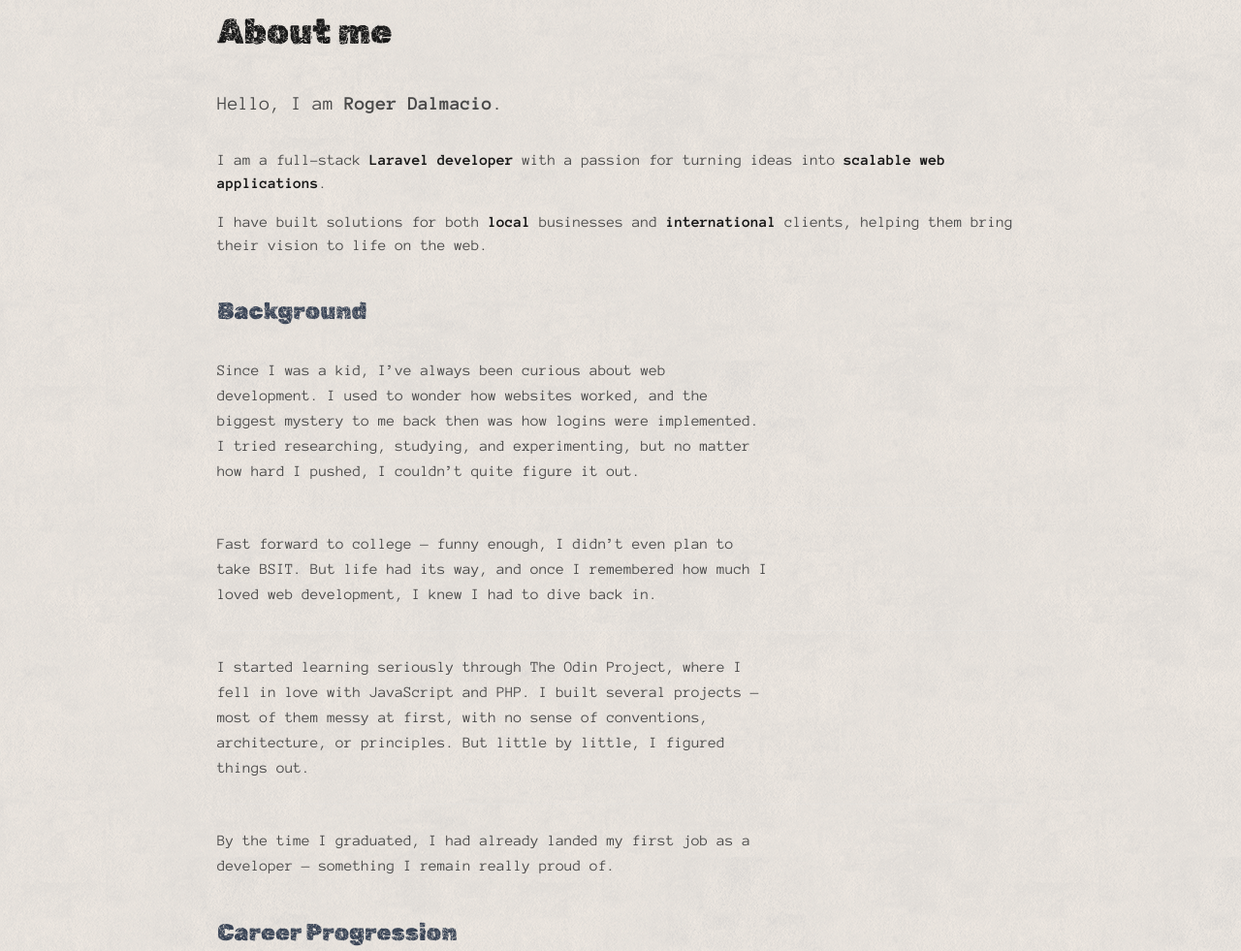
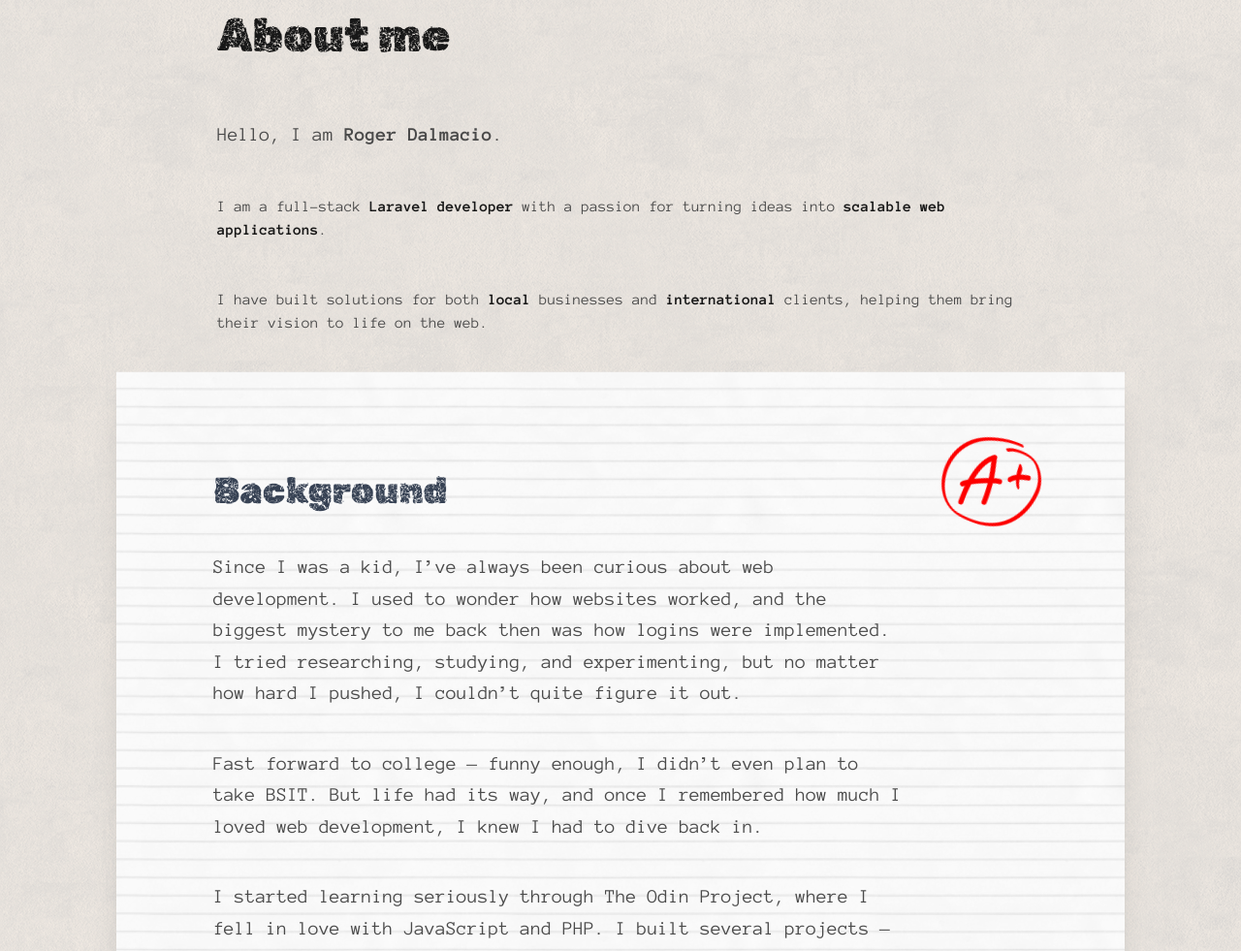
Before and after one commit to rogerdalmacio/portfolio-astro, an Astro site: page / in a window 1280 px wide. Shown: the part 140-1121 px from the top of the page at 97% size. Built offline with nearby package versions, Linux system fonts and the light colour scheme; Astro itself is replaced by a stand-in of ours.

Commit message:
UI improvements for unique identification of my portfolio towards other web dev portfolios

```diff
--- a/package.json
+++ b/package.json
@@ -11,6 +11,7 @@
   "dependencies": {
     "@tailwindcss/vite": "^4.1.12",
     "astro": "^5.13.4",
+    "motion": "^12.23.13",
     "tailwindcss": "^4.1.12"
   }
 }
--- a/src/pages/index.astro
+++ b/src/pages/index.astro
@@ -1,5 +1,6 @@
 ---
 import Layout from '../layouts/Layout.astro';
+import { Image } from 'astro:assets';
 
 interface Career {
 	title: string,
@@ -38,21 +39,23 @@ const careerProgression: Career[] = [
 
 <Layout>
 	<section class="default-container default-padding py-12 text-text">
-		<h1 class="text-4xl font-rubik text-primary">About me</h1>
-		<p class="text-xl mt-10">Hello, I am <span class="font-bold">Roger Dalmacio</span>.</p>
-		<p class="mt-8">I am a full-stack <strong class="text-primary">Laravel developer</strong> with a passion for turning ideas into <strong class="text-primary">scalable web applications</strong>.</p>
-		<p class="mt-4">I have built solutions for both <strong class="text-primary">local</strong> businesses and <strong class="text-primary">international</strong> clients, helping them bring their vision to life on the web.</p>
-		<h2 class="text-2xl mt-10 font-rubik text-gray-700">Background</h2>
-		<p class="mt-8 max-w-prose leading-relaxed">Since I was a kid, I’ve always been curious about web development. I used to wonder how websites worked, and the biggest mystery to me back then was how logins were implemented. I tried researching, studying, and experimenting, but no matter how hard I pushed, I couldn’t quite figure it out.</p>
-		<hr class="my-6 opacity-30">
-		<p class="mt-4 max-w-prose leading-relaxed">Fast forward to college — funny enough, I didn’t even plan to take BSIT. But life had its way, and once I remembered how much I loved web development, I knew I had to dive back in.</p>
-		<hr class="my-6 opacity-30">
-		<p class="mt-4 max-w-prose leading-relaxed">I started learning seriously through The Odin Project, where I fell in love with JavaScript and PHP. I built several projects — most of them messy at first, with no sense of conventions, architecture, or principles. But little by little, I figured things out.</p>
-		<hr class="my-6 opacity-30">
-		<p class="mt-4 max-w-prose leading-relaxed">By the time I graduated, I had already landed my first job as a developer — something I remain really proud of.</p>
-		<h2 class="text-2xl mt-10 font-rubik text-gray-700">Career Progression</h2>
-		<div class="relative mt-8">
-			<ul class="space-y-8">
+		<h1 class="text-5xl font-rubik text-primary">About me</h1>
+		<p class="text-xl mt-16">Hello, I am <span class="font-bold">Roger Dalmacio</span>.</p>
+		<p class="mt-12">I am a full-stack <strong class="text-primary">Laravel developer</strong> with a passion for turning ideas into <strong class="text-primary">scalable web applications</strong>.</p>
+		<p class="mt-12">I have built solutions for both <strong class="text-primary">local</strong> businesses and <strong class="text-primary">international</strong> clients, helping them bring their vision to life on the web.</p>
+		<div id="background-wrapper">
+			<div id="background" class="bg-[url('/lined-paper.png')] shadow-xl my-32 p-16 sm:p-20 lg:p-20 bg-white relative">
+				<h2 class="text-3xl font-rubik text-gray-700">Background</h2>
+				<p class="max-w-prose leading-relaxed mt-8">Since I was a kid, I’ve always been curious about web development. I used to wonder how websites worked, and the biggest mystery to me back then was how logins were implemented. I tried researching, studying, and experimenting, but no matter how hard I pushed, I couldn’t quite figure it out.</p>
+				<p class="mt-8 max-w-prose leading-relaxed">Fast forward to college — funny enough, I didn’t even plan to take BSIT. But life had its way, and once I remembered how much I loved web development, I knew I had to dive back in.</p>
+				<p class="mt-8 max-w-prose leading-relaxed">I started learning seriously through The Odin Project, where I fell in love with JavaScript and PHP. I built several projects — most of them messy at first, with no sense of conventions, architecture, or principles. But little by little, I figured things out.</p>
+				<p class="mt-8 max-w-prose leading-relaxed">By the time I graduated, I had already landed my first job as a developer — something I remain really proud of.</p>
+				<Image id="mark" class="absolute top-10 right-15 rotate-20 opacity-0" width="100px" height="100px" src="/a+.png" alt="a+" />
+			</div>
+		</div>
+		<h2 class="text-3xl mt-16 font-rubik text-gray-700">Career Progression</h2>
+		<div class="relative mt-16">
+			<ul class="space-y-12">
 				{careerProgression.map(career => (
 					<li>
 						<p class="text-sm font-rubik tracking-widest p-3 text-off-white bg-[url(/brush.svg)] bg-cover w-fit bg-no-repeat">{ career.title }</p>
@@ -64,3 +67,18 @@ const careerProgression: Career[] = [
 		</div>
 	</section>
 </Layout>
+
+<script>
+	import {animate, inView} from "motion";
+
+	inView('#background-wrapper', (element) => {
+		animate('#mark', {opacity: 1})
+		animate('#background', {scale: 1.25})
+
+
+		return () => {
+			animate('#background', {scale: 1})
+			animate('#mark', {opacity: 0})
+		}
+	}, {amount: 0.5})
+</script>
```
Also changed, not shown: public/a+.png (added), public/lined-paper.png (added), 1 other file.
